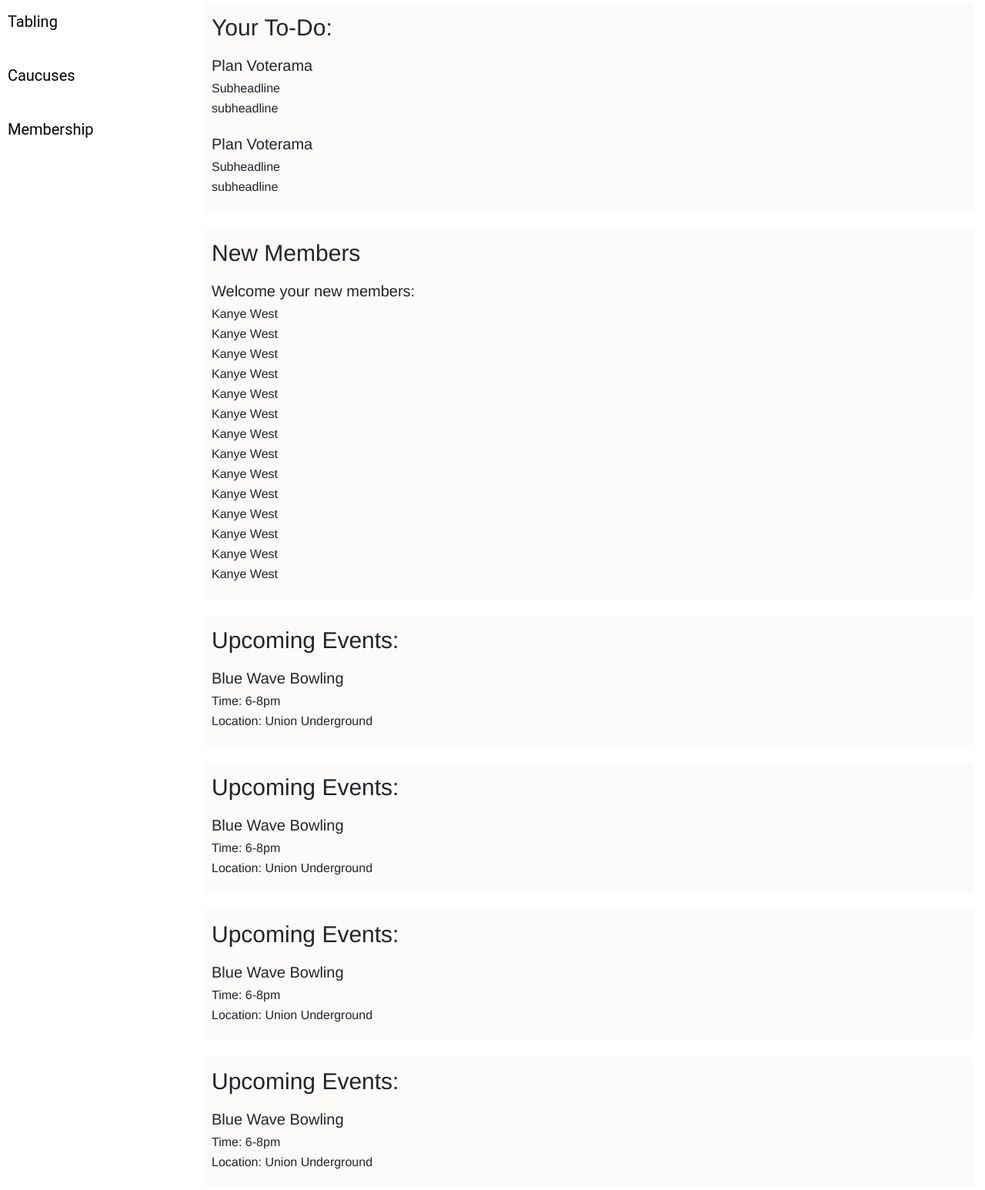
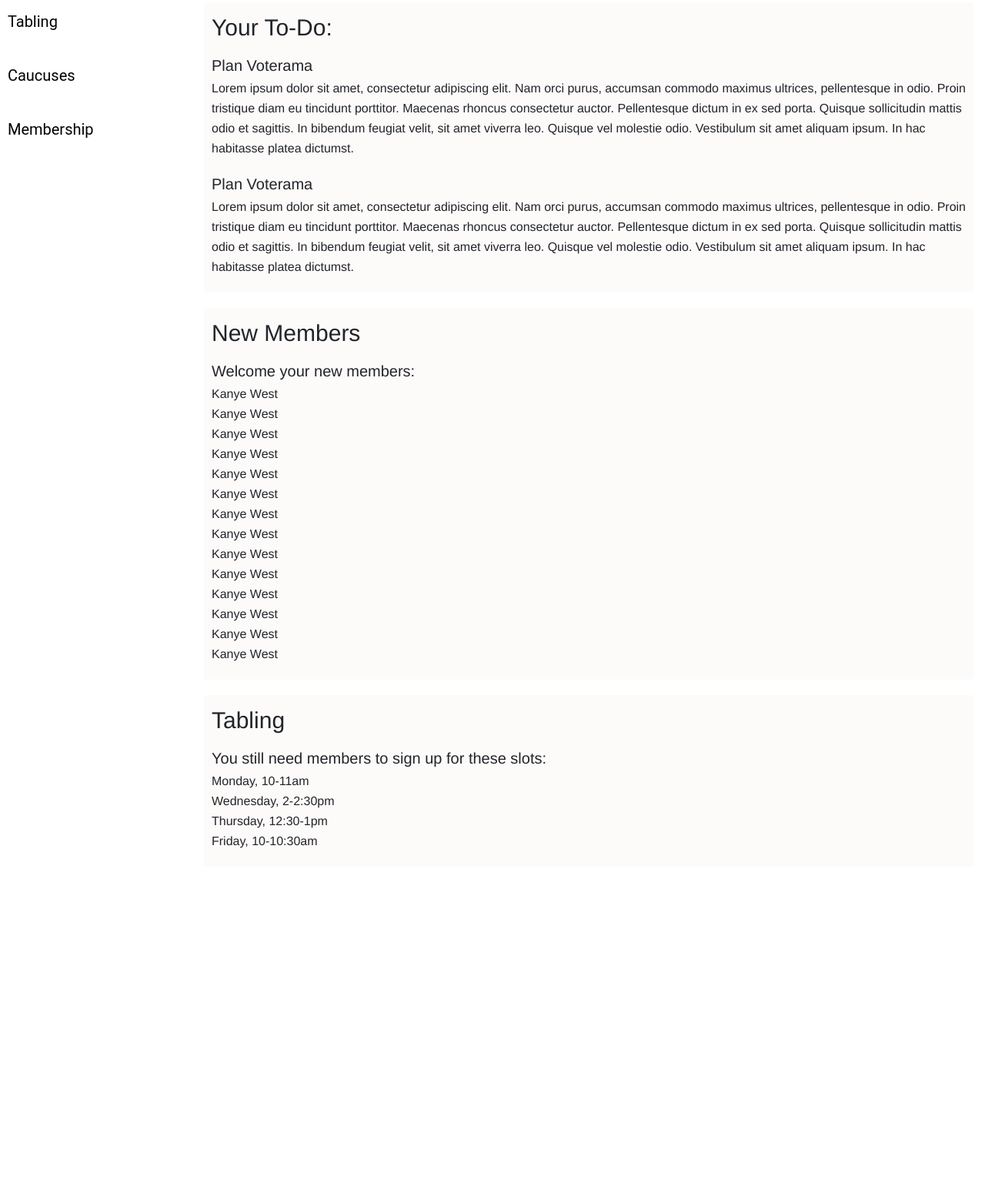
Before and after one commit to kathdovi/DivHack, a plain HTML site: page index.html in a window 1280 px wide. Shown: the part 465-2011 px from the top of the page at 77% size. After the commit the page ends 1611 px from the top, so only its background shows below. Drawn offline with nearby package versions, Linux system fonts and the light colour scheme.

Commit message:
fix sample content on index.html

```diff
--- a/index.html
+++ b/index.html
@@ -25,7 +25,7 @@
     <div id="wrapper">
         <div id="sidebar-wrapper">
             <div id="sidebar-logo">
-                <img id="sidebar-img"src="assets/imgs/logo.png" />
+                <img id="sidebar-img" src="assets/imgs/logo.png" />
             </div>
             <ul class="sidebar-nav">
                 <li class="sidebar-brand"><a href="index.html">&nbsp;&nbsp;Home</a></li>
@@ -67,14 +67,22 @@
                                 <h1 class="headline">Your To-Do:</h1>
                                 <h3 class="subhead">Plan Voterama</h3>
                                 <ul class="event-info">
-                                    <li>Subheadline</li>
-                                    <li>subheadline</li>
+                                    <p>Lorem ipsum dolor sit amet, consectetur adipiscing elit. Nam orci purus, accumsan
+                                        commodo maximus ultrices, pellentesque in odio. Proin tristique diam eu tincidunt
+                                        porttitor. Maecenas rhoncus consectetur auctor. Pellentesque dictum in ex sed porta.
+                                        Quisque sollicitudin mattis odio et sagittis. In bibendum feugiat velit, sit amet
+                                        viverra leo. Quisque vel molestie odio. Vestibulum sit amet aliquam ipsum. In hac
+                                        habitasse platea dictumst.</p>
                                 </ul>
                                 <br>
                                 <h3 class="subhead">Plan Voterama</h3>
                                 <ul class="event-info">
-                                    <li>Subheadline</li>
-                                    <li>subheadline</li>
+                                    <p>Lorem ipsum dolor sit amet, consectetur adipiscing elit. Nam orci purus, accumsan
+                                        commodo maximus ultrices, pellentesque in odio. Proin tristique diam eu tincidunt
+                                        porttitor. Maecenas rhoncus consectetur auctor. Pellentesque dictum in ex sed porta.
+                                        Quisque sollicitudin mattis odio et sagittis. In bibendum feugiat velit, sit amet
+                                        viverra leo. Quisque vel molestie odio. Vestibulum sit amet aliquam ipsum. In hac
+                                        habitasse platea dictumst.</p>
                                 </ul>
                             </div>
                             <div class="box events rounded">
@@ -98,35 +106,13 @@
                                 </ul>
                             </div>
                             <div class="box events rounded">
-                                <h1 class="headline">Upcoming Events:</h1>
-                                <h3 class="subhead">Blue Wave Bowling</h3>
+                                <h1 class="headline">Tabling</h1>
+                                <h3 class="subhead">You still need members to sign up for these slots:</h3>
                                 <ul class="event-info">
-                                    <li>Time: 6-8pm</li>
-                                    <li>Location: Union Underground</li>
-                                </ul>
-                            </div>
-                            <div class="box events rounded">
-                                <h1 class="headline">Upcoming Events:</h1>
-                                <h3 class="subhead">Blue Wave Bowling</h3>
-                                <ul class="event-info">
-                                    <li>Time: 6-8pm</li>
-                                    <li>Location: Union Underground</li>
-                                </ul>
-                            </div>
-                            <div class="box events rounded">
-                                <h1 class="headline">Upcoming Events:</h1>
-                                <h3 class="subhead">Blue Wave Bowling</h3>
-                                <ul class="event-info">
-                                    <li>Time: 6-8pm</li>
-                                    <li>Location: Union Underground</li>
-                                </ul>
-                            </div>
-                            <div class="box events rounded">
-                                <h1 class="headline">Upcoming Events:</h1>
-                                <h3 class="subhead">Blue Wave Bowling</h3>
-                                <ul class="event-info">
-                                    <li>Time: 6-8pm</li>
-                                    <li>Location: Union Underground</li>
+                                    <li>Monday, 10-11am </li>
+                                    <li>Wednesday, 2-2:30pm</li>
+                                    <li>Thursday, 12:30-1pm </li>
+                                    <li>Friday, 10-10:30am</li>
                                 </ul>
                             </div>
                         </div>
```
Also changed, not shown: 1 other file.
